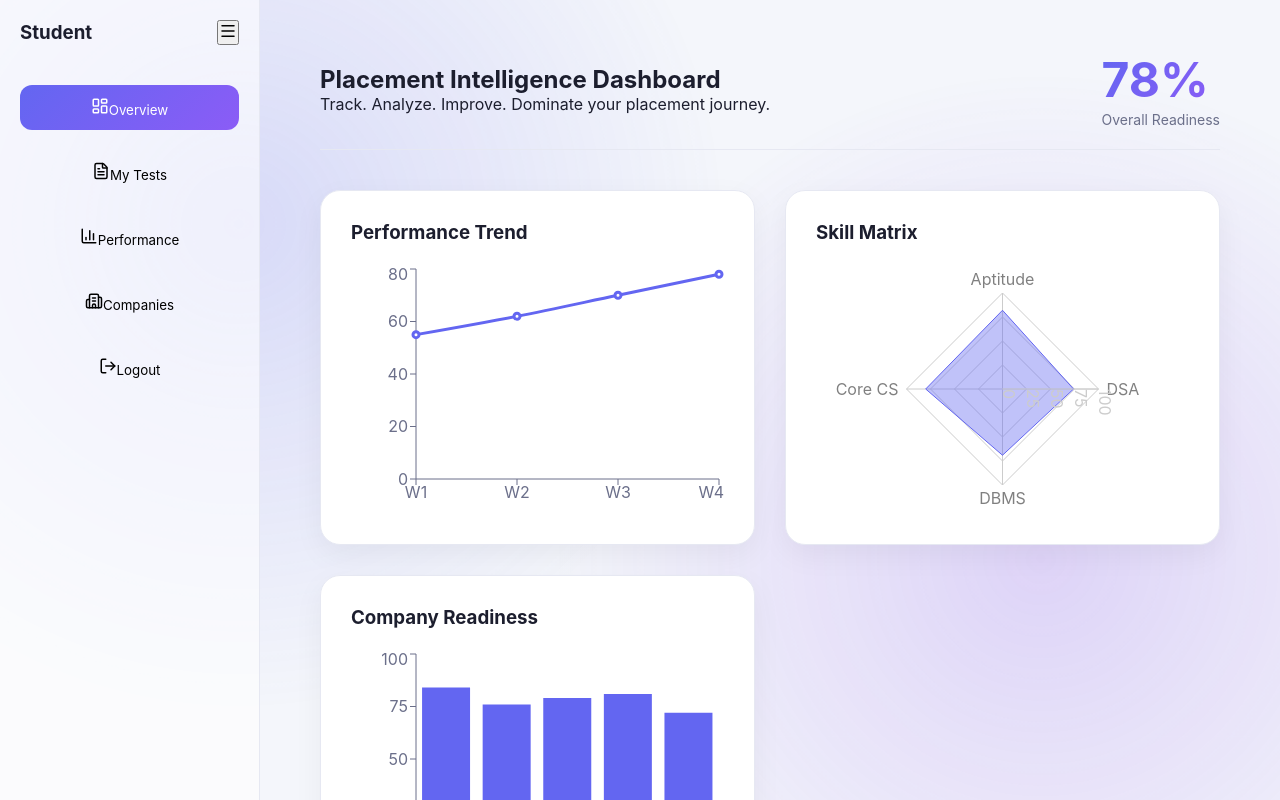
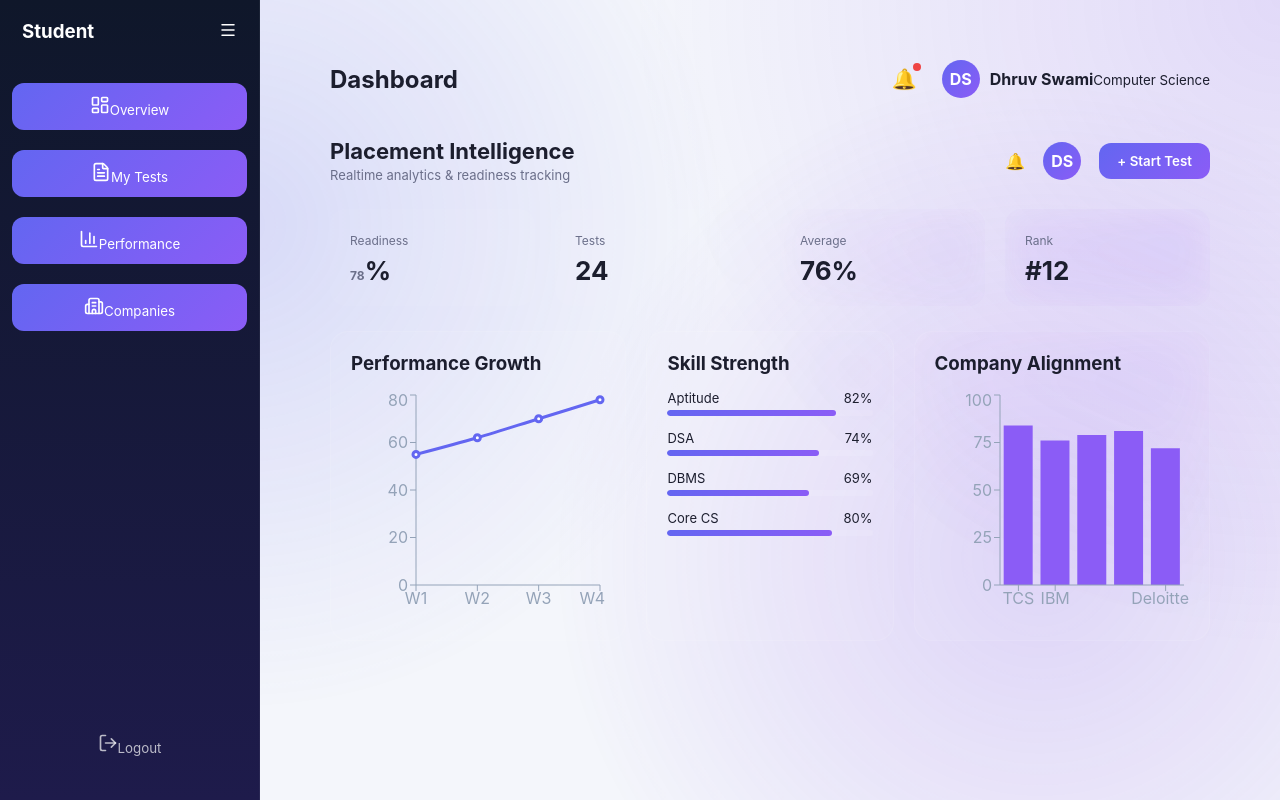
Before and after one commit to Namsrkive/module, a React (Create React App) app in the folder client/: page /dashboard/student in a window 1280 px wide. Shown: the top 800 px of the page. Built offline with nearby package versions, Linux system fonts and the light colour scheme.

Commit message:
Student Dashboard Overview

```diff
--- a/client/package.json
+++ b/client/package.json
@@ -11,6 +11,7 @@
     "lucide-react": "^0.575.0",
     "nprogress": "^0.2.0",
     "react": "^19.2.4",
+    "react-countup": "^6.5.3",
     "react-dom": "^19.2.4",
     "react-router-dom": "^7.13.1",
     "react-scripts": "5.0.1",
--- a/client/src/index.css
+++ b/client/src/index.css
@@ -1165,50 +1165,72 @@ body {
   min-height: 100vh;
 }
 
+/* ================= PREMIUM SIDEBAR ================= */
+
 .sidebar-premium {
-  min-height: 100vh;
-  padding: 20px;
-  backdrop-filter: blur(30px);
-  background: rgba(255,255,255,0.6);
-  border-right: 1px solid var(--border);
+  height: 100vh;
+  padding: 20px 12px;
+  background: linear-gradient(180deg, #0f172a, #1e1b4b);
+  border-right: 1px solid rgba(255,255,255,0.05);
+  position: relative;
   transition: 0.3s ease;
-}
-
-.dark .sidebar-premium {
-  background: rgba(20,22,42,0.6);
+  display: flex;
+  flex-direction: column;
 }
 
 .sidebar-header {
   display: flex;
+  align-items: center;
   justify-content: space-between;
-  align-items: center;
+  padding: 0 10px;
   margin-bottom: 40px;
+  color: white;
+}
+
+.collapse-btn {
+  background: transparent;
+  border: none;
+  color: white;
+  cursor: pointer;
 }
 
 .sidebar-nav {
   display: flex;
   flex-direction: column;
   gap: 8px;
+  flex: 1;
+}
+
+.sidebar-item-wrapper {
+  position: relative;
 }
 
 .sidebar-item {
+  width: 100%;
   display: flex;
   align-items: center;
-  gap: 12px;
-  padding: 12px 14px;
-  border-radius: 12px;
+  gap: 14px;
+  padding: 12px 16px;
+  border-radius: 14px;
   border: none;
   background: transparent;
+  color: rgba(255,255,255,0.7);
   cursor: pointer;
   transition: 0.3s ease;
+  justify-content: flex-start;
+}
+
+.sidebar-item svg {
+  min-width: 20px;
 }
 
 .sidebar-item:hover {
-  background: rgba(91,95,239,0.1);
+  background: rgba(124, 58, 237, 0.2);
+  color: white;
 }
 
 .sidebar-item.active {
-  background: linear-gradient(135deg, var(--primary), var(--secondary));
+  background: linear-gradient(135deg, #6366f1, #8b5cf6);
   color: white;
 }
 
@@ -1216,10 +1238,34 @@ body {
   margin-top: auto;
 }
 
+.sidebar-premium.collapsed .sidebar-item {
+  justify-content: center;
+}
+
+.sidebar-tooltip {
+  position: absolute;
+  left: 90px;
+  top: 50%;
+  transform: translateY(-50%);
+  background: #111827;
+  color: white;
+  padding: 6px 12px;
+  border-radius: 8px;
+  font-size: 13px;
+  white-space: nowrap;
+  opacity: 0;
+  pointer-events: none;
+  transition: 0.2s ease;
+}
+
+.sidebar-item-wrapper:hover .sidebar-tooltip {
+  opacity: 1;
+}
+
 .dashboard-content {
   flex: 1;
-  padding: 50px 60px;
-  overflow-y: auto;
+  padding: 60px 70px;
+  background: radial-gradient(circle at top right, rgba(124,58,237,0.15), transparent 50%);
 }
 
 /* ================= HEADER ================= */
@@ -1257,17 +1303,18 @@ body {
 /* ================= CARDS ================= */
 
 .dashboard-card {
-  background: var(--card);
+  background: rgba(255,255,255,0.06);
+  backdrop-filter: blur(30px);
   padding: 30px;
   border-radius: 20px;
-  border: 1px solid var(--border);
-  box-shadow: 0 10px 30px rgba(0,0,0,0.05);
+  border: 1px solid rgba(255,255,255,0.1);
+  box-shadow: 0 10px 40px rgba(0,0,0,0.4);
   transition: 0.3s ease;
 }
 
 .dashboard-card:hover {
-  transform: translateY(-5px);
-  box-shadow: 0 25px 60px rgba(91,95,239,0.15);
+  transform: translateY(-6px);
+  border-color: rgba(124,58,237,0.4);
 }
 
 /* ================= FLOATING BUTTON ================= */
@@ -1305,3 +1352,286 @@ body {
   50% { opacity: 1; }
   100% { opacity: 0.4; }
 }
+
+.dashboard-topbar {
+  display: flex;
+  justify-content: space-between;
+  align-items: center;
+  margin-bottom: 40px;
+}
+
+.topbar-right {
+  display: flex;
+  align-items: center;
+  gap: 25px;
+}
+
+.notification-bell {
+  position: relative;
+  font-size: 20px;
+  cursor: pointer;
+}
+
+.notif-dot {
+  position: absolute;
+  top: -4px;
+  right: -4px;
+  width: 8px;
+  height: 8px;
+  background: #ef4444;
+  border-radius: 50%;
+}
+
+.profile-box {
+  display: flex;
+  align-items: center;
+  gap: 12px;
+  cursor: pointer;
+}
+
+.avatar {
+  width: 38px;
+  height: 38px;
+  border-radius: 50%;
+  background: linear-gradient(135deg, #6366f1, #8b5cf6);
+  display: flex;
+  align-items: center;
+  justify-content: center;
+  font-weight: 700;
+  color: white;
+}
+
+.skill-row {
+  margin-bottom: 18px;
+}
+
+.skill-label {
+  display: flex;
+  justify-content: space-between;
+  margin-bottom: 6px;
+  font-size: 14px;
+}
+
+.skill-bar {
+  height: 8px;
+  background: rgba(255,255,255,0.1);
+  border-radius: 999px;
+  overflow: hidden;
+}
+
+.skill-fill {
+  height: 100%;
+  background: linear-gradient(135deg, #6366f1, #8b5cf6);
+  border-radius: 999px;
+  transition: width 1s ease;
+}
+
+/* ================= TOPBAR ================= */
+
+.dashboard-topbar {
+  display: flex;
+  justify-content: space-between;
+  align-items: center;
+  margin-bottom: 40px;
+}
+
+.dashboard-topbar h2 {
+  font-size: 24px;
+}
+
+.topbar-right {
+  display: flex;
+  align-items: center;
+  gap: 25px;
+}
+
+.notification-bell {
+  position: relative;
+  font-size: 20px;
+  cursor: pointer;
+}
+
+.notif-dot {
+  position: absolute;
+  top: -4px;
+  right: -4px;
+  width: 8px;
+  height: 8px;
+  background: #ef4444;
+  border-radius: 50%;
+}
+
+.profile-box {
+  display: flex;
+  align-items: center;
+  gap: 10px;
+}
+
+.avatar {
+  width: 38px;
+  height: 38px;
+  border-radius: 50%;
+  background: linear-gradient(135deg, #6366f1, #8b5cf6);
+  display: flex;
+  align-items: center;
+  justify-content: center;
+  color: white;
+  font-weight: 700;
+}
+
+/* ================= KPI ROW ================= */
+
+.kpi-row {
+  display: grid;
+  grid-template-columns: repeat(auto-fit, minmax(200px, 1fr));
+  gap: 20px;
+  margin-bottom: 40px;
+}
+
+.kpi-card {
+  background: var(--card);
+  padding: 24px;
+  border-radius: 16px;
+  border: 1px solid var(--border);
+}
+
+.kpi-card h4 {
+  font-size: 14px;
+  color: var(--subtext);
+  margin-bottom: 10px;
+}
+
+.kpi-card h1 {
+  font-size: 32px;
+}
+
+/* ================= SKILLS ================= */
+
+.skill-row {
+  margin-bottom: 18px;
+}
+
+.skill-label {
+  display: flex;
+  justify-content: space-between;
+  margin-bottom: 6px;
+  font-size: 14px;
+}
+
+.skill-bar {
+  height: 8px;
+  background: var(--border);
+  border-radius: 999px;
+  overflow: hidden;
+}
+
+.skill-fill {
+  height: 100%;
+  background: linear-gradient(135deg, #6366f1, #8b5cf6);
+  border-radius: 999px;
+  transition: width 1s ease;
+}
+
+/* ================= ENTERPRISE DASHBOARD ================= */
+
+.enterprise-topbar {
+  display: flex;
+  justify-content: space-between;
+  align-items: center;
+  margin-bottom: 25px;
+}
+
+.enterprise-topbar h2 {
+  font-size: 22px;
+}
+
+.enterprise-topbar span {
+  font-size: 13px;
+  color: var(--subtext);
+}
+
+.enterprise-actions {
+  display: flex;
+  align-items: center;
+  gap: 18px;
+}
+
+.enterprise-cta {
+  padding: 10px 18px;
+  border-radius: 12px;
+  border: none;
+  background: linear-gradient(135deg, #6366f1, #8b5cf6);
+  color: white;
+  font-weight: 600;
+  cursor: pointer;
+  transition: 0.3s ease;
+}
+
+.enterprise-cta:hover {
+  transform: translateY(-2px);
+}
+
+.enterprise-kpi-row {
+  display: grid;
+  grid-template-columns: repeat(4, 1fr);
+  gap: 20px;
+  margin-bottom: 25px;
+}
+
+.enterprise-kpi {
+  background: rgba(255,255,255,0.05);
+  backdrop-filter: blur(20px);
+  padding: 20px;
+  border-radius: 16px;
+}
+
+.enterprise-kpi span {
+  font-size: 12px;
+  color: var(--subtext);
+}
+
+.enterprise-kpi h1 {
+  font-size: 26px;
+  margin-top: 6px;
+}
+
+.enterprise-grid {
+  display: grid;
+  grid-template-columns: 1.2fr 1fr 1.2fr;
+  gap: 20px;
+}
+
+.enterprise-card {
+  background: rgba(255,255,255,0.06);
+  backdrop-filter: blur(30px);
+  border-radius: 18px;
+  padding: 20px;
+  border: 1px solid rgba(255,255,255,0.08);
+}
+
+.enterprise-card h3 {
+  margin-bottom: 15px;
+}
+
+.skill-row {
+  margin-bottom: 14px;
+}
+
+.skill-label {
+  display: flex;
+  justify-content: space-between;
+  font-size: 13px;
+  margin-bottom: 4px;
+}
+
+.skill-bar {
+  height: 6px;
+  background: rgba(255,255,255,0.1);
+  border-radius: 999px;
+}
+
+.skill-fill {
+  height: 100%;
+  border-radius: 999px;
+  background: linear-gradient(135deg, #6366f1, #8b5cf6);
+}
--- a/client/src/layouts/DashboardLayout.js
+++ b/client/src/layouts/DashboardLayout.js
@@ -14,55 +14,85 @@ function DashboardLayout({ children }) {
   const navigate = useNavigate();
   const [collapsed, setCollapsed] = useState(false);
 
+  const menuItems = [
+    { icon: LayoutDashboard, label: "Overview" },
+    { icon: FileText, label: "My Tests" },
+    { icon: BarChart3, label: "Performance" },
+    { icon: Building2, label: "Companies" }
+  ];
+
   return (
     <div className="dashboard-layout">
 
       <motion.aside
-        animate={{ width: collapsed ? 80 : 260 }}
-        transition={{ duration: 0.3 }}
-        className="sidebar-premium"
+        animate={{ width: collapsed ? 90 : 260 }}
+        transition={{ duration: 0.35 }}
+        className={`sidebar-premium ${collapsed ? "collapsed" : ""}`}
       >
         <div className="sidebar-header">
           {!collapsed && <h3>Student</h3>}
-          <button onClick={() => setCollapsed(!collapsed)}>
+          <button
+            className="collapse-btn"
+            onClick={() => setCollapsed(!collapsed)}
+          >
             <Menu size={18} />
           </button>
         </div>
 
         <nav className="sidebar-nav">
+          {menuItems.map((item, index) => {
+            const Icon = item.icon;
+            return (
+              <div key={index} className="sidebar-item-wrapper">
+                <button className="sidebar-item active">
+                  <Icon size={20} />
+                  {!collapsed && <span>{item.label}</span>}
+                </button>
 
-          <button className="sidebar-item active">
-            <LayoutDashboard size={18} />
-            {!collapsed && <span>Overview</span>}
-          </button>
-
-          <button className="sidebar-item">
-            <FileText size={18} />
-            {!collapsed && <span>My Tests</span>}
-          </button>
-
-          <button className="sidebar-item">
-            <BarChart3 size={18} />
-            {!collapsed && <span>Performance</span>}
-          </button>
-
-          <button className="sidebar-item">
-            <Building2 size={18} />
-            {!collapsed && <span>Companies</span>}
-          </button>
+                {collapsed && (
+                  <div className="sidebar-tooltip">
+                    {item.label}
+                  </div>
+                )}
+              </div>
+            );
+          })}
 
           <button
             className="sidebar-item logout"
             onClick={() => navigate("/")}
           >
-            <LogOut size={18} />
+            <LogOut size={20} />
             {!collapsed && <span>Logout</span>}
           </button>
-
         </nav>
       </motion.aside>
 
       <main className="dashboard-content">
+        <div className="dashboard-topbar">
+
+  <div className="topbar-left">
+    <h2>Dashboard</h2>
+  </div>
+
+  <div className="topbar-right">
+
+    <div className="notification-bell">
+      🔔
+      <span className="notif-dot"></span>
+    </div>
+
+    <div className="profile-box">
+      <div className="avatar">DS</div>
+      <div className="profile-info">
+        <strong>Dhruv Swami</strong>
+        <small>Computer Science</small>
+      </div>
+    </div>
+
+  </div>
+
+</div>
         {children}
       </main>
 
--- a/client/src/pages/StudentDashboard.js
+++ b/client/src/pages/StudentDashboard.js
@@ -6,29 +6,18 @@ import {
   YAxis,
   Tooltip,
   ResponsiveContainer,
-  RadarChart,
-  PolarGrid,
-  PolarAngleAxis,
-  PolarRadiusAxis,
-  Radar,
   BarChart,
   Bar
 } from "recharts";
+import { useEffect } from "react";
+import CountUp from "react-countup";
 import { motion } from "framer-motion";
-import { useState, useEffect } from "react";
 
 const trendData = [
   { week: "W1", score: 55 },
   { week: "W2", score: 62 },
   { week: "W3", score: 70 },
   { week: "W4", score: 78 }
-];
-
-const radarData = [
-  { subject: "Aptitude", value: 82 },
-  { subject: "DSA", value: 74 },
-  { subject: "DBMS", value: 69 },
-  { subject: "Core CS", value: 80 }
 ];
 
 const companyData = [
@@ -39,102 +28,123 @@ const companyData = [
   { name: "Deloitte", score: 72 }
 ];
 
+const skills = [
+  { name: "Aptitude", value: 82 },
+  { name: "DSA", value: 74 },
+  { name: "DBMS", value: 69 },
+  { name: "Core CS", value: 80 }
+];
+
 function StudentDashboard() {
-
-  const [loading, setLoading] = useState(true);
 
   useEffect(() => {
     document.body.classList.add("dashboard-theme");
-    const timer = setTimeout(() => setLoading(false), 1200);
-    return () => {
-      document.body.classList.remove("dashboard-theme");
-      clearTimeout(timer);
-    };
+    return () => document.body.classList.remove("dashboard-theme");
   }, []);
-
-  if (loading) {
-    return (
-      <DashboardLayout>
-        <div className="loading-skeleton">
-          Loading Placement Intelligence...
-        </div>
-      </DashboardLayout>
-    );
-  }
 
   return (
     <DashboardLayout>
 
-      {/* HEADER */}
-      <div className="dashboard-header">
+      {/* ================= ENTERPRISE TOP BAR ================= */}
+      <div className="enterprise-topbar">
+
         <div>
-          <h2>Placement Intelligence Dashboard</h2>
-          <p>Track. Analyze. Improve. Dominate your placement journey.</p>
+          <h2>Placement Intelligence</h2>
+          <span>Realtime analytics & readiness tracking</span>
         </div>
 
-        <motion.div
-          className="stat-counter"
-          initial={{ scale: 0 }}
-          animate={{ scale: 1 }}
-        >
-          <h1>78%</h1>
-          <span>Overall Readiness</span>
-        </motion.div>
+        <div className="enterprise-actions">
+          <div className="bell">🔔</div>
+          <div className="avatar">DS</div>
+          <button className="enterprise-cta">
+            + Start Test
+          </button>
+        </div>
+
       </div>
 
-      {/* GRID */}
-      <div className="extreme-grid">
+      {/* ================= KPI STRIP ================= */}
+      <div className="enterprise-kpi-row">
 
-        <div className="dashboard-card">
-          <h3>Performance Trend</h3>
-          <ResponsiveContainer width="100%" height={250}>
+        <div className="enterprise-kpi">
+          <span>Readiness</span>
+          <h1>
+            <CountUp end={78} duration={2} />%
+          </h1>
+        </div>
+
+        <div className="enterprise-kpi">
+          <span>Tests</span>
+          <h1>24</h1>
+        </div>
+
+        <div className="enterprise-kpi">
+          <span>Average</span>
+          <h1>76%</h1>
+        </div>
+
+        <div className="enterprise-kpi">
+          <span>Rank</span>
+          <h1>#12</h1>
+        </div>
+
+      </div>
+
+      {/* ================= MAIN GRID ================= */}
+      <div className="enterprise-grid">
+
+        {/* Trend */}
+        <div className="enterprise-card">
+          <h3>Performance Growth</h3>
+          <ResponsiveContainer width="100%" height={230}>
             <LineChart data={trendData}>
-              <XAxis dataKey="week" stroke="var(--subtext)" />
-              <YAxis stroke="var(--subtext)" />
+              <XAxis dataKey="week" stroke="#94a3b8" />
+              <YAxis stroke="#94a3b8" />
               <Tooltip />
               <Line
                 type="monotone"
                 dataKey="score"
-                stroke="var(--primary)"
+                stroke="#6366f1"
                 strokeWidth={3}
               />
             </LineChart>
           </ResponsiveContainer>
         </div>
 
-        <div className="dashboard-card">
-          <h3>Skill Matrix</h3>
-          <ResponsiveContainer width="100%" height={250}>
-            <RadarChart data={radarData}>
-              <PolarGrid />
-              <PolarAngleAxis dataKey="subject" />
-              <PolarRadiusAxis />
-              <Radar
-                dataKey="value"
-                stroke="var(--primary)"
-                fill="var(--primary)"
-                fillOpacity={0.4}
-              />
-            </RadarChart>
-          </ResponsiveContainer>
+        {/* Skills */}
+        <div className="enterprise-card">
+          <h3>Skill Strength</h3>
+          {skills.map((skill, i) => (
+            <div key={i} className="skill-row">
+              <div className="skill-label">
+                <span>{skill.name}</span>
+                <span>{skill.value}%</span>
+              </div>
+              <div className="skill-bar">
+                <div
+                  className="skill-fill"
+                  style={{ width: `${skill.value}%` }}
+                />
+              </div>
+            </div>
+          ))}
         </div>
 
-        <div className="dashboard-card">
-          <h3>Company Readiness</h3>
-          <ResponsiveContainer width="100%" height={250}>
+        {/* Company */}
+        <div className="enterprise-card">
+          <h3>Company Alignment</h3>
+          <ResponsiveContainer width="100%" height={230}>
             <BarChart data={companyData}>
-              <XAxis dataKey="name" stroke="var(--subtext)" />
-              <YAxis stroke="var(--subtext)" />
+              <XAxis dataKey="name" stroke="#94a3b8" />
+              <YAxis stroke="#94a3b8" />
               <Tooltip />
-              <Bar dataKey="score" fill="var(--primary)" />
+              <Bar dataKey="score" fill="#8b5cf6" />
             </BarChart>
           </ResponsiveContainer>
         </div>
 
       </div>
 
-      <button className="floating-btn">+ Start Test</button>
-
     </DashboardLayout>
   );
 }
```
Also changed, not shown: 1 other file (tests, documents, lock files or other folders).
